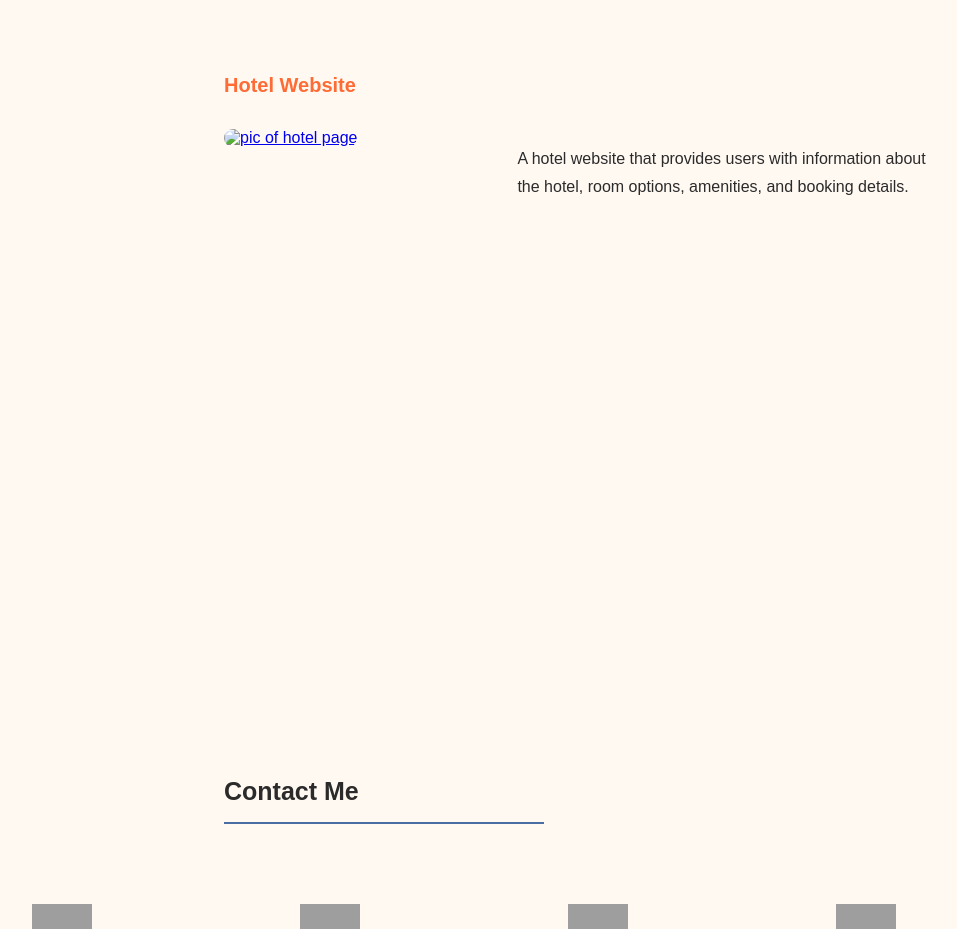
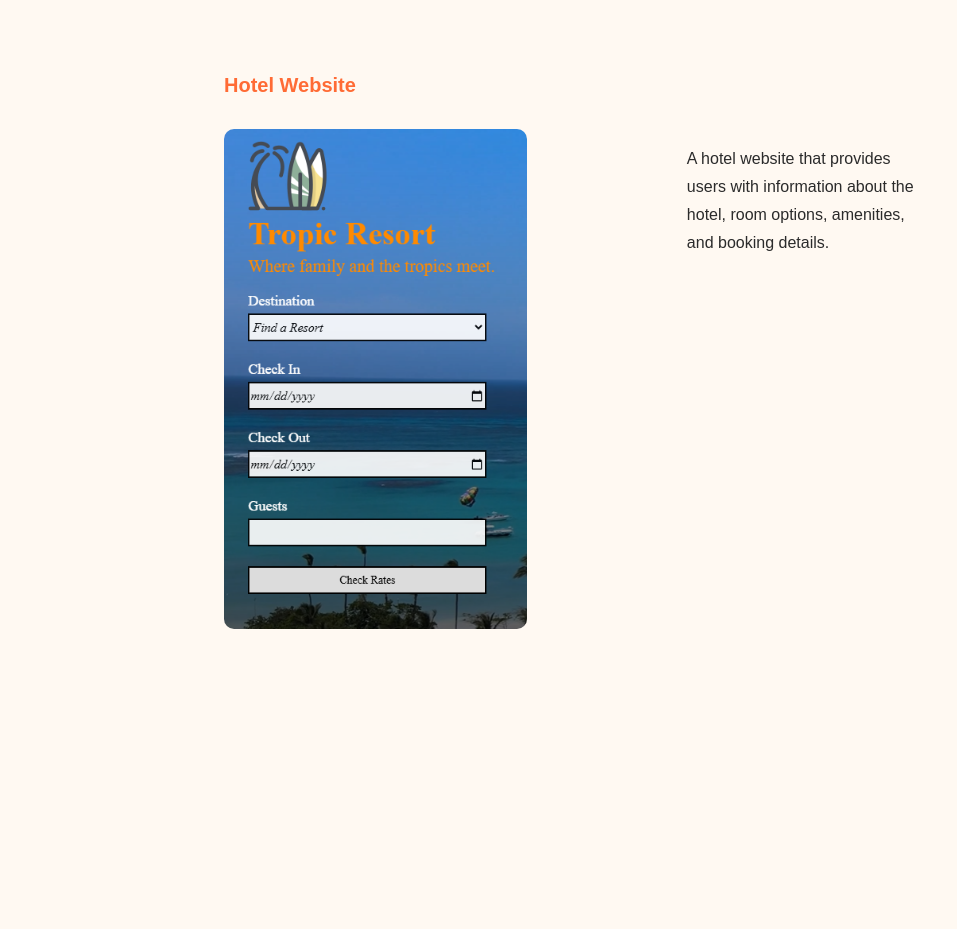
Before and after one commit to ajramirezcodes/Portfolio, a plain HTML site: page index.html in a window 1280 px wide. Shown: the part 5280-6209 px from the top of the page, without its empty margins (176-1133 px from the left). Drawn offline with Linux system fonts and the light colour scheme; grey boxes are pictures that could not be loaded; files whose address does not match are found by name.

Commit message:
index.html

```diff
--- a/index.html
+++ b/index.html
@@ -90,7 +90,7 @@
             </div>
             <h4>Hotel Website</h4>
              <div class="project-4" id="project-4">
-                <a href="https://ajramirezcodes.github.io/Hotel-Website/index.html" target="_blank"><img src="./Hotel.png" alt="pic of hotel page"/></a>
+                <a href="https://ajramirezcodes.github.io/Hotel-Website/index.html" target="_blank"><img src="uploads/Hotel.png" alt="pic of hotel page"/></a>
                 <div>
                 <p>A hotel website that provides users with information about the hotel, room options, amenities, and booking details.</p>
                 <ul id="features4">
```
